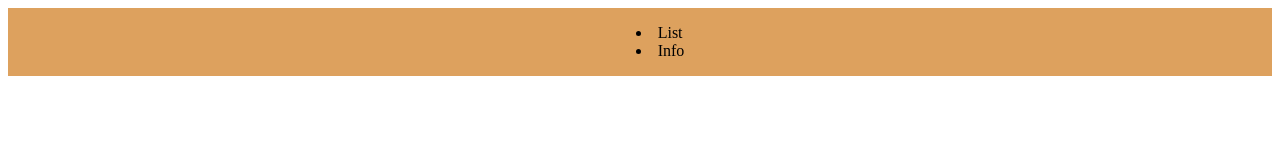
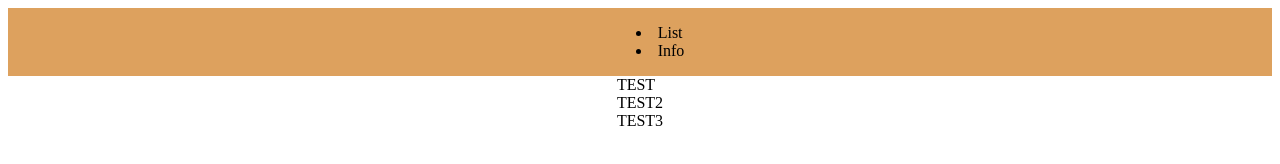
Before and after one commit to RPE8/odin-restaurant-page, a website built with webpack: page dist/index.html in a window 1280 px wide. Built offline with nearby package versions, Linux system fonts and the light colour scheme.

Commit message:
Add initial representation of 'main' section with 'list' and 'info' subsections

```diff
--- a/src/index.js
+++ /dev/null
@@ -1 +0,0 @@
-console.log("Hello World");
--- a/src/index.ts
+++ b/src/index.ts
@@ -1,7 +1,10 @@
-import {render} from "./pages/header/header";
+import {render as headerRender} from "./pages/header/header";
+import {render as mainRender, displayList} from "./pages/main/main";
 
 const CONTENT = document.querySelector("#content");
-// const a = ;
-const header = render();
-console.log(header, CONTENT);
-if (header) CONTENT?.append(render());
+if (!CONTENT) {
+	throw new Error("There is no content");
+}
+
+CONTENT.append(headerRender(), mainRender());
+displayList();
--- /dev/null
+++ b/src/pages/main/info/info.ts
@@ -0,0 +1,13 @@
+import "./info.css";
+
+export const render = function() {
+	const el = document.createElement("div");
+
+	el.innerHTML = `
+		<div>TEST-Info</div>
+		<div>TEST2-Info</div>
+		<div>TEST3-Info</div>
+	`
+
+	return el;
+}
--- /dev/null
+++ b/src/pages/main/list/list.ts
@@ -0,0 +1,13 @@
+import "./list.css";
+
+export const render = function() {
+	const el = document.createElement("div");
+
+	el.innerHTML = `
+		<div>TEST</div>
+		<div>TEST2</div>
+		<div>TEST3</div>
+	`
+
+	return el;
+}
--- /dev/null
+++ b/src/pages/main/main.css
@@ -0,0 +1,16 @@
+.main {
+	--color-1: #FEFAE0;
+	--bg-color: var(--color-1);
+}
+
+.main {
+	background-color: --bg-color;
+	display: flex;
+	align-items: center;
+	justify-content: center;
+}
+
+.container {
+	height: 100%;
+	max-width: 1080px;
+}
--- /dev/null
+++ b/src/pages/main/main.ts
@@ -0,0 +1,21 @@
+import "./main.css";
+import {render as renderList}  from "./list/list";
+
+let mainContainer: HTMLElement;
+
+export const render = function(): HTMLElement {
+	const main = document.createElement("main");
+	main.classList.add("main");
+	mainContainer = document.createElement("div");
+	mainContainer.classList.add("main__container", "container");
+	main.append(mainContainer);
+	return main;
+};
+
+export const setContent = function(content: HTMLElement): void {
+	mainContainer.replaceChildren(content);
+}
+
+export const displayList = function(): void  {
+	setContent(renderList());
+}
```
Also changed, not shown: dist/index.html, dist/main.js (added), src/pages/main/info/info.css (added), src/pages/main/list/list.css (added).
